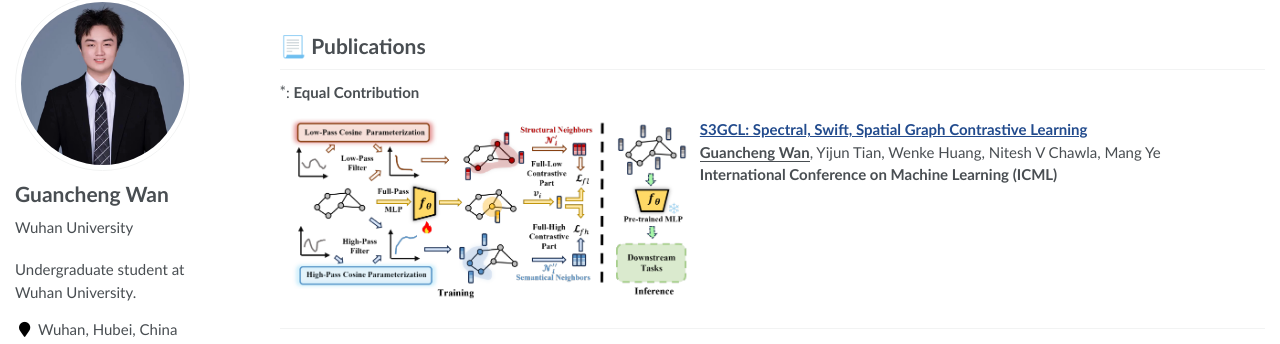
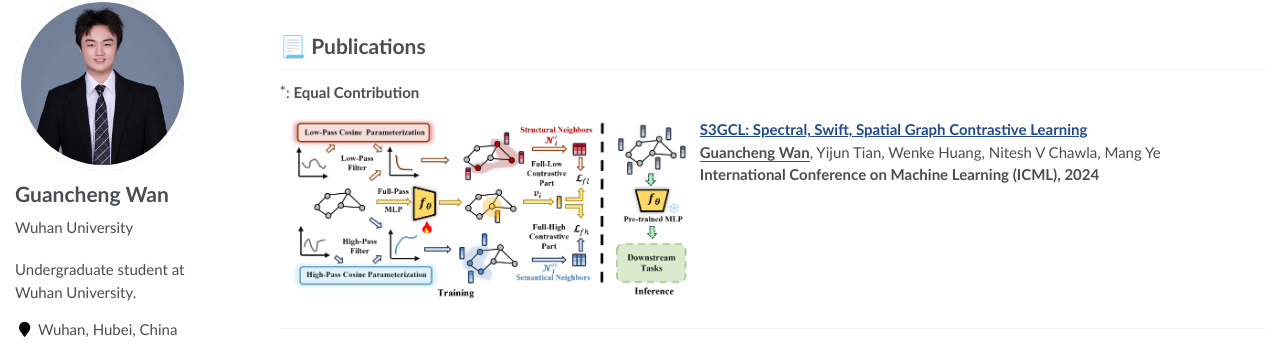
Before and after one commit to SuHui03/guanchengWan.github.io, a Jekyll site: the page built from _pages/about.md, in a window 1280 px wide and 900 px high, scrolled down 660 px. Shown: the part 95-439 px from the top of the window. Built offline with Jekyll 4.4.1, drawn with Linux system fonts in a browser that asks for light colours; formulas are drawn with MathJax 3.

Commit message:
Update about.md

```diff
--- a/_pages/about.md
+++ b/_pages/about.md
@@ -67,7 +67,7 @@ hspace="10" wspace="20" src="../images/S3GCL_ICML24.png">
   <dd><a href=""><strong>S3GCL: Spectral, Swift, Spatial Graph Contrastive Learning
 </strong></a></dd>
 <dd><strong><u>Guancheng Wan</u></strong>, Yijun Tian, Wenke Huang, Nitesh V Chawla, Mang Ye</dd>
-    <dd><strong> International Conference on Machine Learning (ICML) </strong></dd>
+    <dd><strong> International Conference on Machine Learning (ICML), 2024 </strong></dd>
 </dl>
 
 <br />
```
